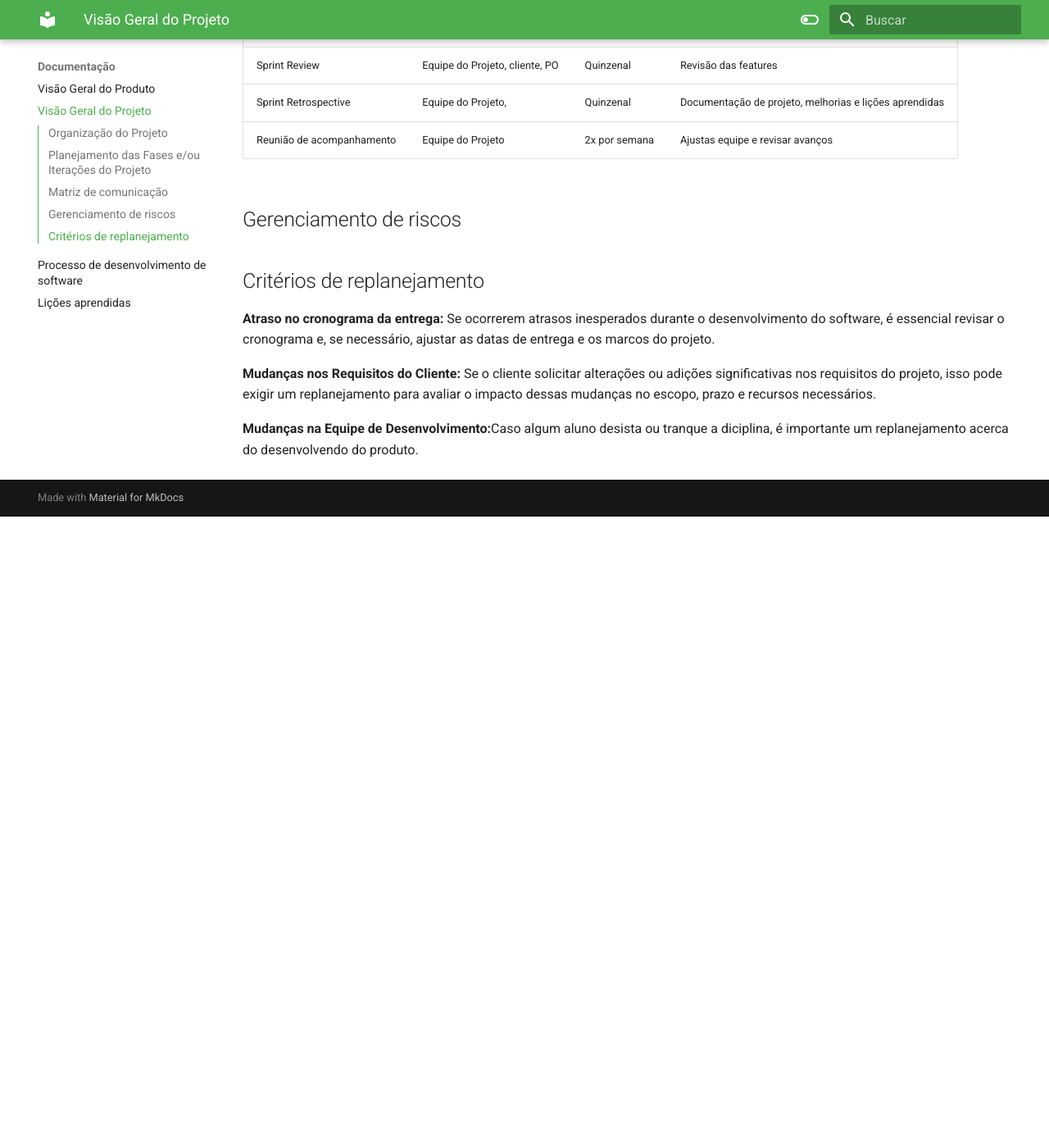
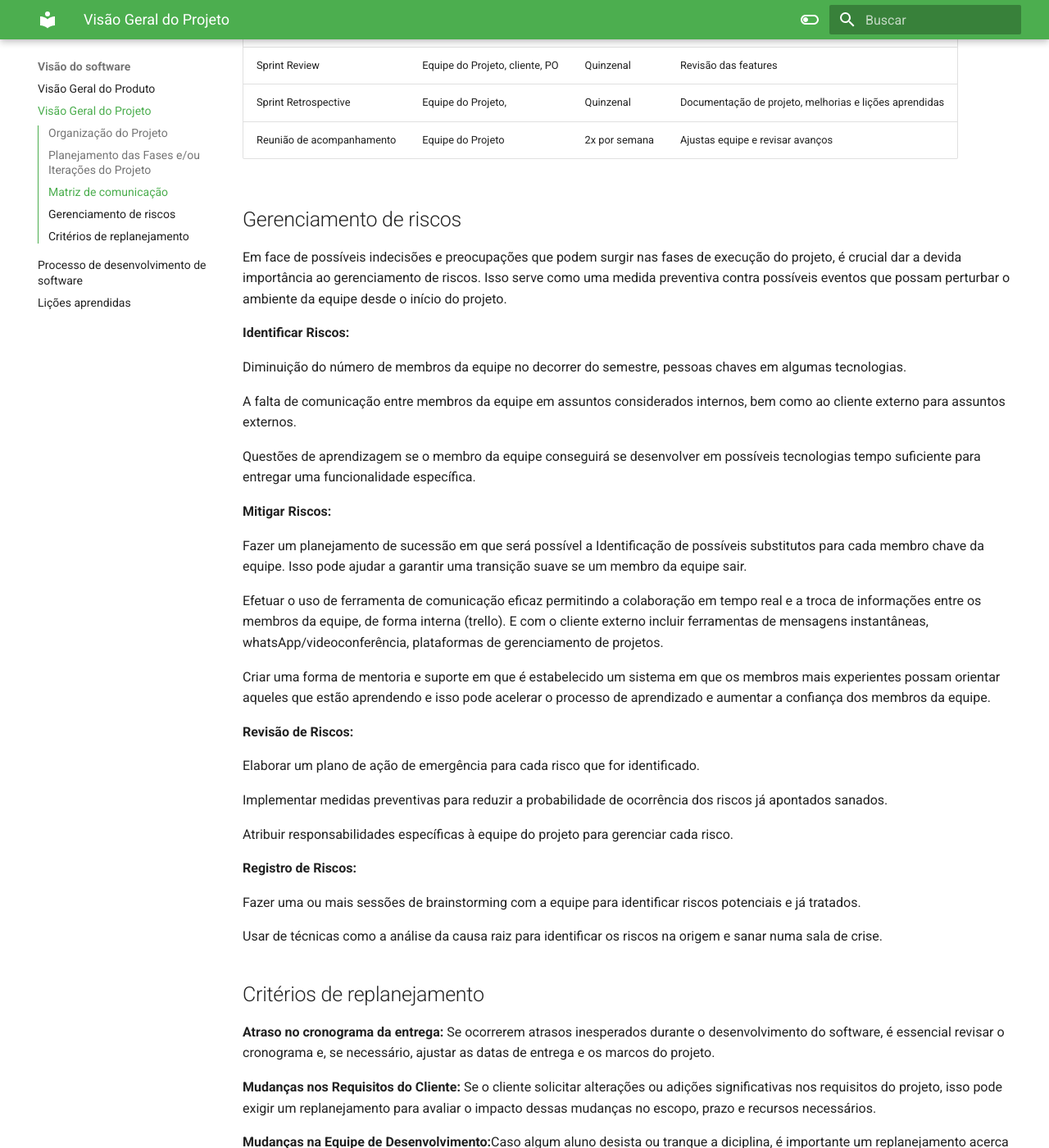
Before and after one commit to mdsreq-fga-unb/2023.2-EmaFlix, an MkDocs documentation site: the page built from docs/visão do projeto.md, in a window 1280 px wide and 1400 px high, scrolled down 1192 px. Shown: the whole window at 82% size. Built offline with MkDocs 1.6.1 and Material for MkDocs 9.7.7, drawn with Linux system fonts in a browser that asks for light colours; before the commit the page ends 1822 px from its top, so only the background shows below that.

Commit message:
Ger. de risco

```diff
--- a/docs/visão do projeto.md
+++ b/docs/visão do projeto.md
@@ -30,6 +30,39 @@
 
 ## Gerenciamento de riscos
 
+Em face de possíveis indecisões e preocupações que podem surgir nas fases de execução do projeto, é crucial dar a devida importância ao gerenciamento de riscos. Isso serve como uma medida preventiva contra possíveis eventos que possam perturbar o ambiente da equipe desde o início do projeto.
+
+**Identificar Riscos:**
+
+Diminuição do número de membros da equipe no decorrer do semestre, pessoas chaves em algumas tecnologias.
+
+A falta de comunicação entre membros da equipe em assuntos considerados internos, bem como ao cliente externo para assuntos externos.
+
+Questões de aprendizagem se o membro da equipe conseguirá se desenvolver em possíveis tecnologias tempo suficiente para entregar uma funcionalidade específica.
+
+**Mitigar Riscos:**
+
+Fazer um planejamento de sucessão em que será possível a Identificação de possíveis substitutos para cada membro chave da equipe. Isso pode ajudar a garantir uma transição suave se um membro da equipe sair.
+
+Efetuar o uso de ferramenta de comunicação eficaz permitindo a colaboração em tempo real e a troca de informações entre os membros da equipe, de forma interna (trello). E com o cliente externo incluir ferramentas de mensagens instantâneas, whatsApp/videoconferência, plataformas de gerenciamento de projetos.
+
+Criar uma forma de mentoria e suporte em que é estabelecido um sistema em que os membros mais experientes possam orientar aqueles que estão aprendendo e isso pode acelerar o processo de aprendizado e aumentar a confiança dos membros da equipe.
+
+**Revisão de Riscos:**
+
+Elaborar um plano de ação de emergência para cada risco que for identificado.
+
+Implementar medidas preventivas para reduzir a probabilidade de ocorrência dos riscos já apontados sanados.
+
+Atribuir responsabilidades específicas à equipe do projeto para gerenciar cada risco.
+
+
+**Registro de Riscos:**
+
+Fazer uma ou mais sessões de brainstorming com a equipe para identificar riscos potenciais e já tratados.
+
+Usar de técnicas como a análise da causa raiz para identificar os riscos na origem e sanar numa sala de crise.
+
 ## Critérios de replanejamento
 
 **Atraso no cronograma da entrega:** Se ocorrerem atrasos inesperados durante o desenvolvimento do software, é essencial revisar o cronograma e, se necessário, ajustar as datas de entrega e os marcos do projeto.
--- a/mkdocs.yml
+++ b/mkdocs.yml
@@ -2,7 +2,7 @@ site_name: Emaflix
 site_url: "https://example.com/"
 nav:
   - Home: index.md
-  - Documentação:
+  - Visão do software:
       - Visão Geral do Produto: "visão do produto.md"
       - Visão Geral do Projeto: "visão do projeto.md"
       - Processo de desenvolvimento de software: "processo.md"
```
Also changed, not shown: docs/referencias.md (+20 -1 lines), docs/visão do produto.md (+3 -2 lines), site/search/search_index.json, 1 other file.
